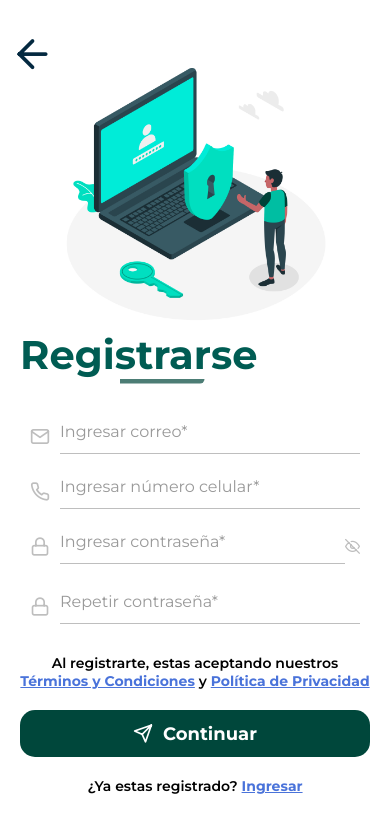
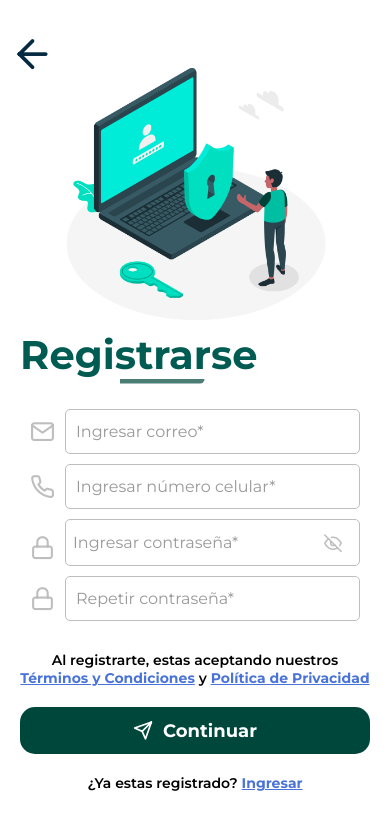
Before and after one commit to devBorisG/carpooling-uco-mobile, a React Native app: screen /SingUpScreen in a window 390 px wide. Shown: the top 832 px of the page. Built offline with nearby package versions, Linux system fonts and the light colour scheme.

Commit message:
refactor

```diff
--- a/components/ValidatedInput.js
+++ b/components/ValidatedInput.js
@@ -18,7 +18,12 @@ const ValidatedInput = ({
     return (
         <View style={styles.inputContainerMargin}>
             <View style={styles.inputContainer}>
-                <Feather name={icon} size={20} color="#BEBEBE" style={[styles.inputIcon, inputIconStyle]} />
+                <Feather
+                    name={icon}
+                    size={25}
+                    color="#BEBEBE"
+                    style={[styles.inputIcon, inputIconStyle]}
+                />
                 <TextInput
                     style={[styles.input, errorMsg && { borderColor: "red" }, additionalStyle]}
                     placeholder={placeholder}
@@ -47,16 +52,16 @@ const styles = StyleSheet.create({
     },
     inputIcon: {
         marginRight: 10,
-        marginTop: 10,
     },
     input: {
         flex: 1,
         height: 45,
         fontFamily: "montserrat-regular",
         color: "#000",
-        borderBottomWidth: 1,
+        borderWidth: 1,
         borderColor: "#BEBEBE",
-        paddingBottom: 0,
+        borderRadius: 5,
+        paddingHorizontal: 10,
         fontSize: 16,
     },
     errorText: {
--- a/screens/AllowLocationScreen.js
+++ b/screens/AllowLocationScreen.js
@@ -28,7 +28,7 @@ const AllowLocationScreen = () => {
                     [{ text: "OK" }]
                 );
                 await AsyncStorage.setItem("userLocation", JSON.stringify(defaultLocation));
-                navigation.navigate("HomeScreen");
+                navigation.navigate("SingUpScreen");
                 return;
             }
             // Obtener la ubicación actual
@@ -48,6 +48,11 @@ const AllowLocationScreen = () => {
         }
     };
 
+    const handleNotAllowLocation = async () => {
+        await AsyncStorage.setItem("userLocation", JSON.stringify(defaultLocation));
+        navigation.navigate("SingUpScreen");
+    };
+
     return (
         <View style={styles.container}>
             <BackButton />
@@ -65,7 +70,7 @@ const AllowLocationScreen = () => {
                 onPress={handleAllowLocation}
                 icon={<FontAwesome6 name="location-dot" size={24} color="white" />}
             />
-            <TouchableOpacity onPress={handleAllowLocation}>
+            <TouchableOpacity onPress={handleNotAllowLocation}>
                 <Text style={styles.skipText}>Saltar por ahora</Text>
             </TouchableOpacity>
         </View>
--- a/screens/SingUpScreen.js
+++ b/screens/SingUpScreen.js
@@ -6,7 +6,7 @@ import BackButton from "../components/BackButton";
 import ValidatedInput from "../components/ValidatedInput";
 import { Feather } from "@expo/vector-icons";
 import { useNavigation } from "@react-navigation/native";
-import { isValidEmail,isValidPhone, isValidPassword } from "../utils/validation";
+import { isValidEmail, isValidPhone, isValidPassword } from "../utils/validation";
 import Button from "../components/Button";
 
 const singUpIcon = require("../assets/img/SingUp.jpg");
@@ -102,6 +102,7 @@ const SingUpScreen = () => {
         {/* Formulario */}
         <View style={styles.formContainer}>
           <ValidatedInput
+            label={"Correo"}
             icon="mail"
             placeholder="Ingresar correo*"
             keyboardType="email-address"
@@ -114,6 +115,7 @@ const SingUpScreen = () => {
             errorMsg={correoErrorMsg}
           />
           <ValidatedInput
+            label={"Celular"}
             icon="phone"
             placeholder="Ingresar número celular*"
             keyboardType="phone-pad"
@@ -128,9 +130,10 @@ const SingUpScreen = () => {
           {/* Campo Contraseña con botón para mostrar/ocultar */}
           <View style={styles.inputContainerMargin}>
             <View style={styles.inputContainer}>
-              <Feather name="lock" size={20} color="#BEBEBE" style={styles.inputIcon} />
+              <Feather name="lock" size={25} color="#BEBEBE" style={styles.inputIcon} />
+              <View style={[styles.inputWrapper, passwordErrorMsg && { borderColor: "red" }]}>
                 <TextInput
-                style={[styles.input, passwordErrorMsg && { borderColor: "red" }]}
+                  style={styles.input}
                   placeholder="Ingresar contraseña*"
                   secureTextEntry={!showPassword}
                   value={password}
@@ -142,12 +145,14 @@ const SingUpScreen = () => {
                   placeholderTextColor="#999"
                 />
                 <TouchableOpacity style={styles.eyeButton} onPress={() => setShowPassword(!showPassword)}>
-                <Feather name={showPassword ? "eye" : "eye-off"} size={15} color="#BEBEBE" />
+                  <Feather name={showPassword ? "eye" : "eye-off"} size={18} color="#BEBEBE" />
                 </TouchableOpacity>
+              </View>
             </View>
             {passwordErrorMsg ? <Text style={styles.errorText}>{passwordErrorMsg}</Text> : null}
           </View>
           <ValidatedInput
+            label={"Confirmar Contraseña"}
             icon="lock"
             placeholder="Repetir contraseña*"
             secureTextEntry
@@ -223,7 +228,7 @@ const styles = StyleSheet.create({
     width: "100%",
   },
   eyeButton: {
-    paddingTop: 10
+    paddingEnd: 10,
   },
   image: {
     width: 280,
@@ -244,26 +249,9 @@ const styles = StyleSheet.create({
     width: "100%",
     marginBottom: 20,
   },
-  inputContainer: {
-    width: "100%",
-    flexDirection: "row",
-    alignItems: "center",
-    marginBottom: 5,
-    paddingHorizontal: 10,
-  },
   inputIcon: {
     marginRight: 10,
     marginTop: 10
-  },
-  input: {
-    flex: 1,
-    height: 45,
-    fontFamily: "montserrat-regular",
-    color: "#000",
-    borderBottomWidth: 1,
-    borderColor: "#BEBEBE",
-    paddingBottom: 0,
-    fontSize: 16,
   },
   termsText: {
     fontSize: 14,
@@ -284,6 +272,28 @@ const styles = StyleSheet.create({
     fontSize: 12,
     marginLeft: 45,
   },
+  inputContainer: {
+    width: "100%",
+    flexDirection: "row",
+    alignItems: "center", // Centrado vertical
+    paddingHorizontal: 10,
+  },
+  inputWrapper: {
+    flex: 1,
+    flexDirection: "row",
+    alignItems: "center",
+    borderWidth: 1,
+    borderColor: "#BEBEBE",
+    borderRadius: 5,
+    paddingHorizontal: 7,
+  },
+  input: {
+    flex: 1,
+    height: 45,
+    fontFamily: "montserrat-regular",
+    color: "#000",
+    fontSize: 16,
+  },
 });
 
 export default SingUpScreen;
```
Lines whose indentation alone changed are shown as unchanged.
